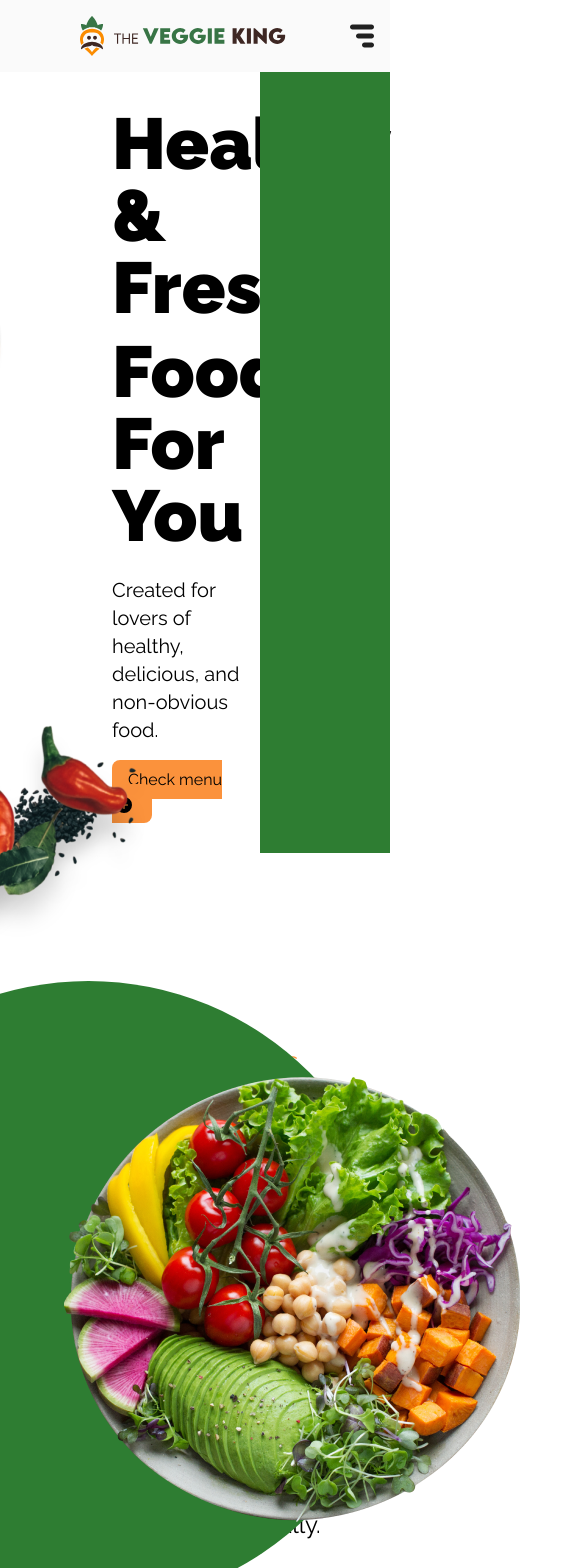
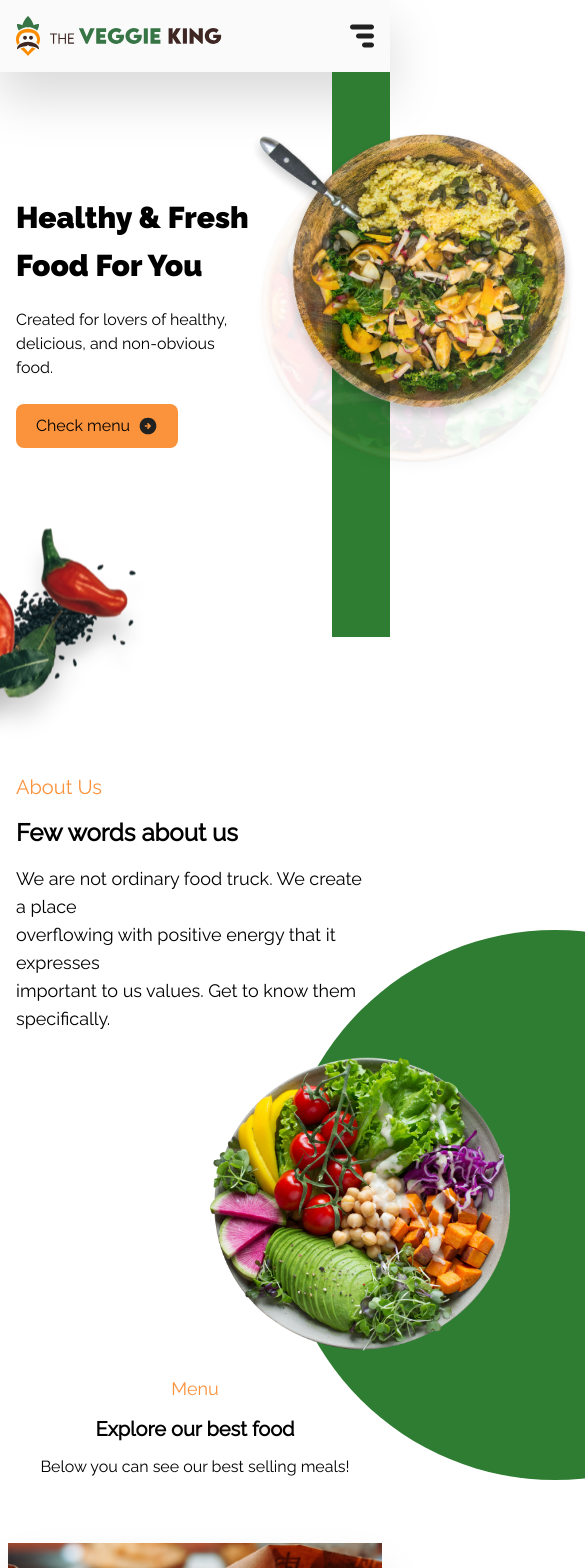
Before and after one commit to cnlawrence/big-dev-soon-the-veggie-king-freerun-3omtwb, a Vue app: page / in a window 390 px wide. Shown: the top 1568 px of the page, 585 px wide, since content can reach past the window. Built offline with nearby package versions, Linux system fonts and the light colour scheme; what tw-elements would draw is missing.

Commit message:
Refactoring styles for Responsive Web Design

```diff
--- a/src/components/Footer.vue
+++ b/src/components/Footer.vue
@@ -2,24 +2,28 @@
 
 <template>
   <div class="bg-neutral-200">
-    <div class="flex flex-row bg-neutral-200 pb-10 pt-6 drop-shadow-md">
+    <div
+      class="flex basis-1/3 flex-col bg-neutral-200 pb-12 pt-6 drop-shadow-md md:flex-row"
+    >
       <!-- Footer Logo -->
-      <div class="mb-8 ml-20 flex h-12 flex-auto flex-row">
+      <div class="max-h-[72px] w-auto shrink-0 pl-4 md:pl-20">
         <img src="../assets/icons/logo.svg" />
       </div>
       <!-- Footer Navigation -->
-      <div class="my-3 flex flex-auto flex-row place-content-center gap-14">
+      <div
+        class="mb-6 ml-4 mt-3 flex basis-1/3 flex-col gap-4 md:items-center xl:flex-row xl:place-content-center xl:gap-14"
+      >
         <a href="#about-us" class="font-semibold">ABOUT US</a>
         <a href="#menu" class="font-semibold">MENU</a>
         <a href="#contact" class="font-semibold">CONTACT</a>
       </div>
       <!-- Footer Engaging Text and Socials -->
-      <div class="mt-3 flex flex-auto flex-col">
+      <div class="mx-4 mt-3 flex basis-1/3 flex-col">
         <div>
           <div>Stay up to date with our new openings, upcoming events</div>
           <div>seasonal specials and promotions. Check our socials.</div>
         </div>
-        <div class="flex flex-row gap-4 pt-6">
+        <div class="flex flex-row items-center gap-4 pt-6">
           <img
             class="hover:animate-pulse"
             src="../assets/icons/twitter-icon.svg"
@@ -38,7 +42,9 @@
         </div>
       </div>
     </div>
-    <div class="ml-20 py-6">&copy; 2023 The Veggie King</div>
+    <div class="ml-4 py-6 md:ml-20 md:text-start">
+      &copy; 2023 The Veggie King
+    </div>
   </div>
 </template>
 
--- a/src/components/HomeHero.vue
+++ b/src/components/HomeHero.vue
@@ -8,48 +8,41 @@ onMounted(() => {
 </script>
 
 <template>
-  <div class="relative">
+  <div class="grid grid-flow-row">
     <!-- Hero Section -->
-    <div class="grid grid-cols-3 items-center">
+    <div class="relative flex flex-row pl-4 md:pl-10 lg:items-center lg:pl-20">
       <!-- Hero Content -->
-      <div class="col-span-2 pl-28">
-        <div class="font-['Raleway-Black'] text-7xl font-extrabold">
+      <div class="basis-auto pr-8 pt-32 sm:basis-10/12 sm:px-2 sm:pr-0 lg:pt-0">
+        <div
+          class="font-['Raleway-Black'] text-3xl font-extrabold sm:text-6xl lg:text-7xl"
+        >
           <div class="pb-3">Healthy & Fresh</div>
           <div>Food For You</div>
         </div>
-        <div class="py-6 text-xl">
-          Created for lovers of healthy, delicious, and <br />
-          non-obvious food.
+        <div class="w-3/4 py-6 sm:text-xl">
+          Created for lovers of healthy, delicious, and non-obvious food.
         </div>
         <a
           href="#menu"
-          class="rounded-lg bg-orange-400 px-4 py-2.5 hover:bg-orange-300"
+          class="inline-flex gap-2 rounded-lg bg-orange-400 px-5 py-2.5 hover:bg-orange-300"
         >
-          Check menu
-          <svg
-            class="mx-1 inline"
-            xmlns="http://www.w3.org/2000/svg"
-            width="16"
-            height="16"
-            viewBox="0 0 16 16"
-          >
-            <path
-              d="M16 8A8 8 0 1 1 0 8a8 8 0 0 1 16 0zM8.5 4.5a.5.5 0 0 0-1 0v3h-3a.5.5 0 0 0 0 1h3v3a.5.5 0 0 0 1 0v-3h3a.5.5 0 0 0 0-1h-3v-3z"
-            />
-          </svg>
+          <div>Check menu</div>
+          <img class="w-5" src="../assets/icons/check-menu-icon.svg" alt="" />
         </a>
       </div>
       <!-- Hero Carousel -->
-      <div class="relative col-span-1 h-[92.5vh] bg-[#2E7D32]">
+      <div
+        class="relative h-[67vh] w-full basis-3/12 bg-[#2E7D32] sm:basis-5/12 lg:h-[85vh] lg:basis-3/12"
+      >
         <div
           id="carouselExampleSlidesOnly"
-          class="relative"
+          class="absolute inset-0 right-0 w-[40vh] -translate-x-[25%] translate-y-[10%] sm:w-[60vh] sm:-translate-x-[17%] lg:-translate-x-[65%]"
           data-te-carousel-init
           data-te-ride="carousel"
         >
           <!--Carousel items-->
           <div
-            class="relative inset-52 -left-96 w-full overflow-hidden duration-700 after:clear-both after:block after:content-[''] hover:scale-105 hover:brightness-110"
+            class="relative overflow-hidden duration-700 after:clear-both after:block after:content-[''] hover:scale-105 hover:brightness-110"
           >
             <!--First item-->
             <div
@@ -103,23 +96,22 @@ onMounted(() => {
           </div>
         </div>
       </div>
+      <!-- Transition Break Image -->
+      <div class="absolute bottom-0 left-0 basis-0 translate-y-[50%]">
+        <img
+          class="z-30 duration-700 hover:scale-110 hover:brightness-125"
+          src="../assets/images/hero-section-food.png"
+          alt=""
+        />
+      </div>
     </div>
-    <!-- Transition Break Image -->
-    <div class="absolute">
-      <img
-        class="relative bottom-32 z-30 duration-700 hover:scale-110 hover:brightness-125"
-        src="../assets/images/hero-section-food.png"
-        alt=""
-      />
-    </div>
+
     <!-- About Us Section -->
-    <div id="about-us" class="relative grid grid-cols-2 items-center pt-32">
+    <div id="about-us" class="relative my-32 flex items-center">
       <!-- About Us Food -->
-      <div class="grid">
+      <div class="min-h-full md:basis-[47%]">
         <svg
-          class="relative -left-56 z-0 col-start-1 row-start-1"
-          width="625"
-          height="625"
+          class="absolute right-0 z-0 min-w-[550px] max-w-[35%] translate-x-[80%] translate-y-[30%] md:left-0 md:-translate-x-[60%] md:-translate-y-0 xl:-translate-x-[40%]"
           viewBox="0 0 61 61"
           fill="none"
           xmlns="http://www.w3.org/2000/svg"
@@ -127,16 +119,18 @@ onMounted(() => {
           <circle cx="30.5002" cy="30.5" r="30.5" fill="#2E7D32" />
         </svg>
         <img
-          class="relative z-10 col-start-1 row-start-1 ml-16 mt-24 duration-700 hover:scale-105 hover:brightness-110"
+          class="absolute right-0 z-10 min-w-[300px] max-w-[25%] translate-x-[40%] translate-y-[100%] duration-700 hover:scale-105 hover:brightness-110 md:left-0 md:min-w-[375px] md:-translate-x-[23%] md:translate-y-[25%] xl:translate-x-[18%]"
           src="../assets/images/about-us-section-food.png"
           alt=""
         />
       </div>
       <!-- About Us Description -->
-      <div class="items-left flex h-full flex-col justify-center gap-4">
-        <div class="text-2xl text-orange-400">About Us</div>
-        <div class="text-4xl font-semibold">Few words about us</div>
-        <div class="text-2xl">
+      <div class="items-left mx-4 my-[10%] h-full justify-center gap-4">
+        <div class="py-2 text-xl text-orange-400 sm:text-2xl">About Us</div>
+        <div class="py-2 text-2xl font-semibold sm:text-4xl">
+          Few words about us
+        </div>
+        <div class="py-2 text-lg sm:text-2xl">
           <div>We are not ordinary food truck. We create a place</div>
           <div>overflowing with positive energy that it expresses</div>
           important to us values. Get to know them specifically.
@@ -148,41 +142,47 @@ onMounted(() => {
     <div id="menu" class="py-32 text-center">
       <!-- Menu Heading -->
       <div class="mb-16">
-        <div class="mb-3 text-2xl text-orange-400">Menu</div>
-        <div class="text-4xl font-semibold">Explore our best food</div>
-        <div class="mt-3 text-xl">
+        <div class="mb-3 text-lg text-orange-400 sm:text-2xl">Menu</div>
+        <div class="text-xl font-semibold sm:text-4xl">
+          Explore our best food
+        </div>
+        <div class="mt-3 sm:text-xl">
           Below you can see our best selling meals!
         </div>
       </div>
       <!-- Menu Cards -->
-      <div class="flex-col-3 mx-20 my-10 flex justify-center gap-6">
+      <div
+        class="mx-auto my-10 grid grid-cols-1 justify-center gap-6 sm:mx-10 md:grid-cols-3 md:gap-3 lg:mx-20"
+      >
         <!-- Card 1 -->
         <div
-          class="w-1/3 rounded-xl bg-gray-50 shadow-2xl duration-700 hover:scale-105 hover:brightness-125"
+          class="mx-2 rounded-2xl bg-gray-50 shadow-2xl duration-700 hover:scale-105 hover:brightness-125"
         >
           <img src="../assets/images/menu-section-mighty-burger.png" alt="" />
-          <div class="my-5 ml-8 text-start">
-            <div class="text-2xl font-semibold">Mighty Burger</div>
+          <div class="mx-4 my-5 text-start">
+            <div class="text-xl font-semibold sm:text-2xl">Mighty Burger</div>
             <div class="mt-3">Served with fries and drink</div>
           </div>
         </div>
         <!-- Card 2 -->
         <div
-          class="w-1/3 rounded-xl bg-gray-50 shadow-2xl duration-700 hover:scale-105 hover:brightness-125"
+          class="mx-2 rounded-2xl bg-gray-50 shadow-2xl duration-700 hover:scale-105 hover:brightness-125"
         >
           <img src="../assets/images/menu-section-chickpae-salad.png" alt="" />
-          <div class="my-5 ml-8 text-start">
-            <div class="text-2xl font-semibold">Chickpae's salad</div>
+          <div class="mx-4 my-5 text-start">
+            <div class="text-xl font-semibold sm:text-2xl">
+              Chickpae's salad
+            </div>
             <div class="mt-3">Served with fries and drink</div>
           </div>
         </div>
         <!-- Card 3 -->
         <div
-          class="w-1/3 rounded-xl bg-gray-50 shadow-2xl duration-700 hover:scale-105 hover:brightness-125"
+          class="mx-2 rounded-2xl bg-gray-50 shadow-2xl duration-700 hover:scale-105 hover:brightness-125"
         >
           <img src="../assets/images/menu-section-chickpae-wrap.png" alt="" />
-          <div class="my-5 ml-8 text-start">
-            <div class="text-2xl font-semibold">Chickpae's wrap</div>
+          <div class="mx-4 my-5 text-start">
+            <div class="text-xl font-semibold sm:text-2xl">Chickpae's wrap</div>
             <div class="mt-3">Served with fries and drink</div>
           </div>
         </div>
@@ -190,8 +190,10 @@ onMounted(() => {
     </div>
     <!-- Gallery Section -->
     <div class="pb-32 text-center">
-      <div class="pb-10 text-3xl font-semibold">Good food = happy clients</div>
-      <div class="grid grid-cols-3 grid-rows-2">
+      <div class="pb-10 text-xl font-semibold sm:text-3xl">
+        Good food = happy clients
+      </div>
+      <div class="grid grid-rows-2 sm:grid-cols-3">
         <img
           class="duration-700 hover:scale-105 hover:brightness-125"
           src="../assets//images/gallery-photo-1.png"
@@ -225,41 +227,61 @@ onMounted(() => {
       </div>
     </div>
     <!-- Contact Section -->
-    <div id="contact" class="pb-32 text-center">
+    <div id="contact" class="mx-auto bg-white px-1 pb-48 pt-16 sm:px-6 lg:px-8">
       <!-- Menu Heading -->
-      <div class="mb-16">
-        <div class="mb-3 text-2xl text-orange-400">Contact</div>
-        <div class="text-4xl font-semibold">We're waiting for you!</div>
+      <div class="mb-16 text-center">
+        <div
+          class="mb-3 text-lg text-orange-400 sm:text-2xl sm:leading-tight sm:tracking-tight"
+        >
+          Contact Us
+        </div>
+        <div class="mt-4 text-xl font-semibold sm:text-4xl">
+          We're waiting for you!
+        </div>
       </div>
       <!-- Contact Cards -->
-      <div class="flex-col-3 mx-96 my-10 flex justify-center gap-6">
+      <div
+        class="mx-auto grid gap-8 sm:px-6 lg:grid-cols-2 lg:px-8 xl:grid-cols-3"
+      >
         <!-- Card 1 -->
-        <div
-          class="flex w-1/3 flex-col items-center rounded-full bg-zinc-100 shadow-2xl"
-        >
-          <img class="mt-4 h-10" src="../assets/icons/time-icon.svg" alt="" />
-          <div class="my-5 ml-8 text-center">
-            <div class="text-2xl font-semibold">Today 12 pm - 9 pm</div>
+        <div class="rounded-full border bg-zinc-100 shadow-2xl">
+          <img
+            class="mx-auto mt-4 h-10"
+            src="../assets/icons/time-icon.svg"
+            alt=""
+          />
+          <div class="mx-4 my-5 text-center">
+            <div class="text-xl font-semibold sm:text-2xl">
+              Today 12 pm - 9 pm
+            </div>
             <div class="mt-3">Working Hours</div>
           </div>
         </div>
         <!-- Card 2 -->
-        <div
-          class="flex w-1/3 flex-col items-center rounded-full bg-zinc-100 shadow-2xl"
-        >
-          <img class="mt-4 h-10" src="../assets/icons/map-icon.svg" alt="" />
-          <div class="my-5 ml-8 text-center">
-            <div class="text-2xl font-semibold">3883 Rupert St. Vancouver</div>
+        <div class="rounded-full border bg-zinc-100 shadow-2xl">
+          <img
+            class="mx-auto mt-4 h-10"
+            src="../assets/icons/map-icon.svg"
+            alt=""
+          />
+          <div class="mx-4 my-5 text-center">
+            <div class="text-xl font-semibold sm:text-2xl">
+              3883 Rupert St. Vancouver
+            </div>
             <div class="mt-3">Find Us</div>
           </div>
         </div>
         <!-- Card 3 -->
         <div
-          class="flex w-1/3 flex-col items-center rounded-full bg-zinc-100 shadow-2xl"
+          class="rounded-full border bg-zinc-100 shadow-2xl md:col-span-2 md:mx-auto md:w-1/2 xl:col-span-1 xl:mx-0 xl:w-full"
         >
-          <img class="mt-4 h-10" src="../assets/icons/phone-icon.svg" alt="" />
-          <div class="my-5 ml-8 text-center">
-            <div class="text-2xl font-semibold">(604) 569-2198</div>
+          <img
+            class="mx-auto mt-4 h-10"
+            src="../assets/icons/phone-icon.svg"
+            alt=""
+          />
+          <div class="mx-4 my-5 text-center">
+            <div class="text-xl font-semibold sm:text-2xl">(604) 569-2198</div>
             <div class="mt-3">Call to Us</div>
           </div>
         </div>
--- a/src/components/Navigation.vue
+++ b/src/components/Navigation.vue
@@ -5,9 +5,9 @@ const isOpen = ref(false);
 </script>
 
 <template>
-  <div class="flex max-h-[72px] flex-row bg-neutral-50 md:drop-shadow-2xl">
+  <div class="flex max-h-[72px] flex-row bg-neutral-50 drop-shadow-2xl">
     <!-- Logo -->
-    <div class="my-4 ml-20 flex flex-auto shrink-0 flex-row">
+    <div class="my-4 ml-4 flex flex-auto shrink-0 flex-row md:ml-10 lg:ml-20">
       <img src="../assets/icons/logo.svg" />
     </div>
     <!-- Nav Links -->
@@ -23,7 +23,7 @@ const isOpen = ref(false);
       >
     </div>
     <!-- Mobile Nav Control -->
-    <div class="flex shrink-0 pr-4 md:hidden" @click="isOpen = !isOpen">
+    <div class="flex pr-4 md:hidden" @click="isOpen = !isOpen">
       <img
         :class="{ hidden: isOpen }"
         src="../assets/icons/menu-icon.svg"
```
